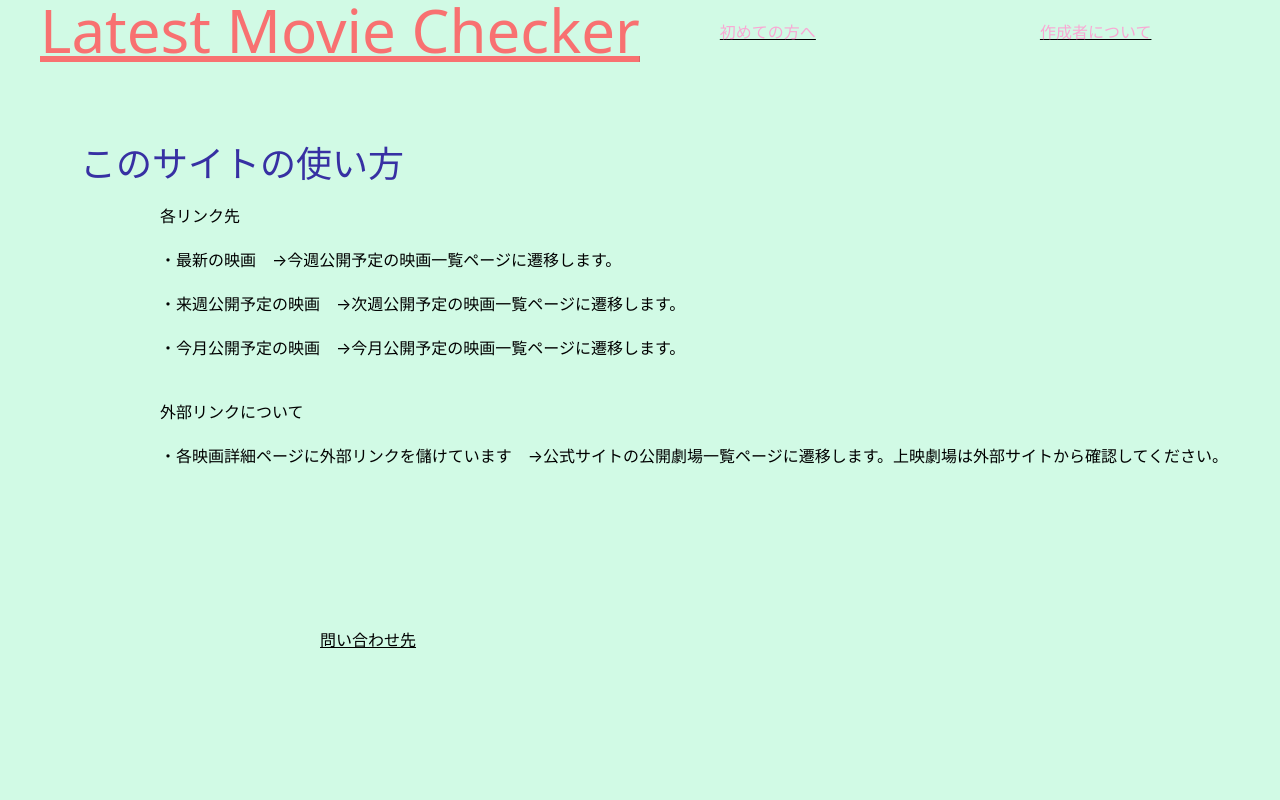
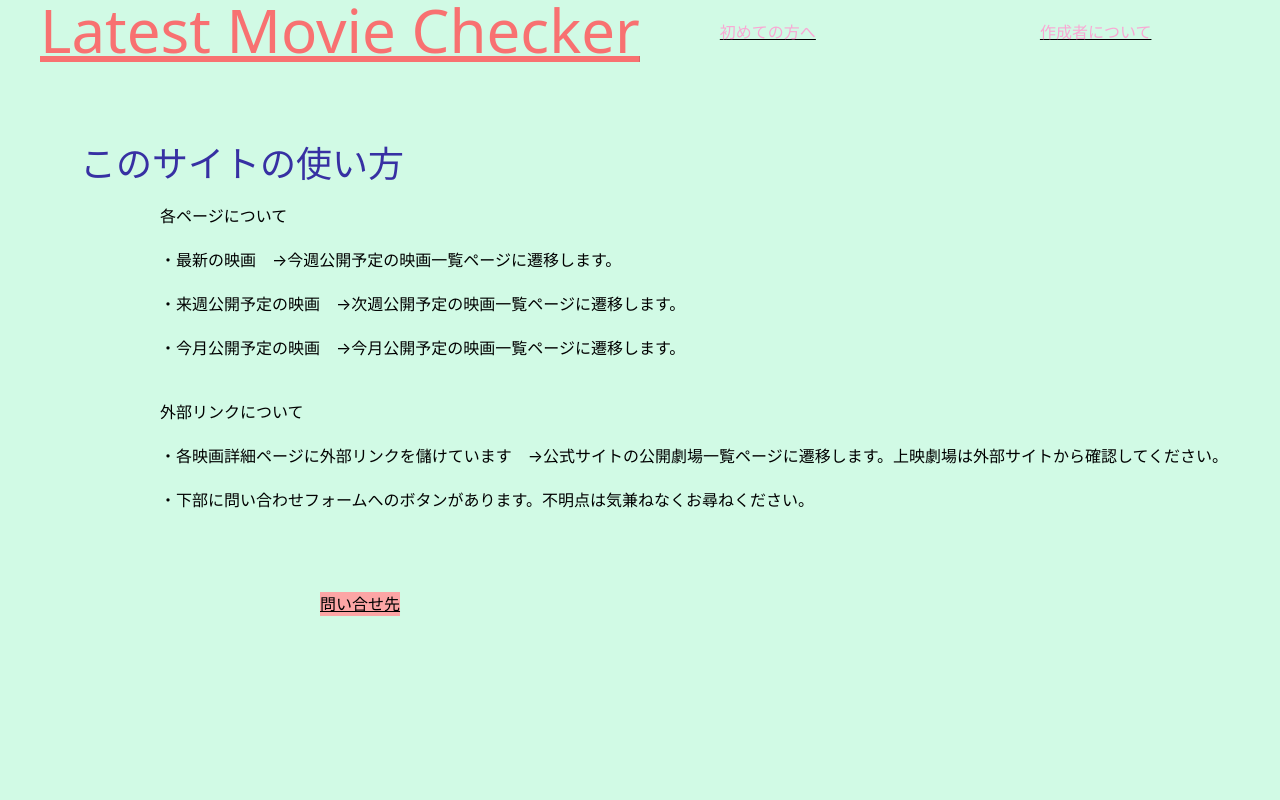
Before and after one commit to jungle379/Latest_movie_checker, a Next.js app: page /header/beginner in a window 1280 px wide. Shown: the top 800 px of the page. Built offline with nearby package versions, Linux system fonts and the light colour scheme.

Commit message:
⚡️ パンくずリスト削除

```diff
--- a/package.json
+++ b/package.json
@@ -16,6 +16,7 @@
     "next": "10.0.9",
     "react": "17.0.1",
     "react-dom": "17.0.1",
+    "react-icons": "^4.2.0",
     "remark": "^13.0.0",
     "remark-html": "^13.0.1",
     "sass": "^1.32.8",
--- a/src/components/breadcrumbs.jsx
+++ /dev/null
@@ -1,25 +0,0 @@
-//import { FaChevronRight } from "react-icons/fa";
-// react-iconsをインストールする!
-
-export default function BreadCrumbs({ lists }) {
-  if(!lists){
-    return('')
-  }
-
-  return (
-    <ol className="flex font-bold overflow-x-auto whitespace-nowrap" aria-label="breadcrumb">
-      {lists.map(({ string, path }, index) => (
-          <li className="flex items-center" key={index}>
-            {lists.length - 1 !== index
-              ?
-              <>
-                <a className="text-gray-900 text-sm md:text-base underline" href={path}>{string}</a>
-                <FaChevronRight aria-hidden="true" className="text-xs mx-2"/>
-              </>
-              : <span className="text-sm md:text-base" aria-current="page">{string}</span>
-            }
-          </li>
-      ))}
-    </ol>
-  );
-}
--- a/src/pages/header/beginner.jsx
+++ b/src/pages/header/beginner.jsx
@@ -5,7 +5,7 @@ import { Header } from '../../components/header'
 
 const clickButton = (e) => {
   console.log(e);
-  alert('ダミーなので他ページへ遷移しません')
+  alert('ダミーなので問い合わせフォームへは遷移しません')
 };
 
 export default function Beginner() {
@@ -18,15 +18,16 @@ export default function Beginner() {
       <Header></Header>
       <div className="text-indigo-800 text-4xl ml-20">このサイトの使い方</div>
       <div>
-        <h1 className="text-1xl ml-40 mt-5">各リンク先</h1>
+        <h1 className="text-1xl ml-40 mt-5">各ページについて</h1>
         <ul className="mt-5 ml-40">・最新の映画　→今週公開予定の映画一覧ページに遷移します。</ul>
         <ul className="mt-5 ml-40">・来週公開予定の映画　→次週公開予定の映画一覧ページに遷移します。</ul>
         <ul className="mt-5 ml-40">・今月公開予定の映画　→今月公開予定の映画一覧ページに遷移します。</ul>
         <h2 className="text-1xl ml-40 mt-10">外部リンクについて</h2>
         <ul className="mt-5 ml-40">・各映画詳細ページに外部リンクを儲けています　→公式サイトの公開劇場一覧ページに遷移します。上映劇場は外部サイトから確認してください。</ul>
+        <ul className="mt-5 ml-40">・下部に問い合わせフォームへのボタンがあります。不明点は気兼ねなくお尋ねください。</ul>
       </div>
-      <div className="hover:text-black mt-40 ml-80 underline">
-      <a onClick={clickButton}>問い合わせ先</a>
+      <div className="hover:text-black mt-20 ml-80 underline bg-red-300 w-20">
+      <a onClick={clickButton}>問い合せ先</a>
       </div>
     <Footer></Footer>
     </main>
--- a/src/pages/index.jsx
+++ b/src/pages/index.jsx
@@ -1,6 +1,5 @@
 import Head from 'next/head'
 import Link from 'next/link'
-//import BreadCrumbs from '../../components/breadcrumbs'
 import { Footer } from '../components/footer'
 import { Header } from '../components/header'
 
@@ -13,7 +12,6 @@ export default function Home() {
       </Head>
       <main className="h-full bg-green-100 min-w-min">
         <Header></Header>
-        {/* <BreadCrumbs></BreadCrumbs> */}
         <div className="mt-36 flex h-10">
           <Link href="/newest/latest">
             <h1 className="bg-center text-2xl text-blue-300 justify-between ml-20 mr-10">最新の映画</h1>
```
Also changed, not shown: 1 other file (tests, documents, lock files or other folders).
